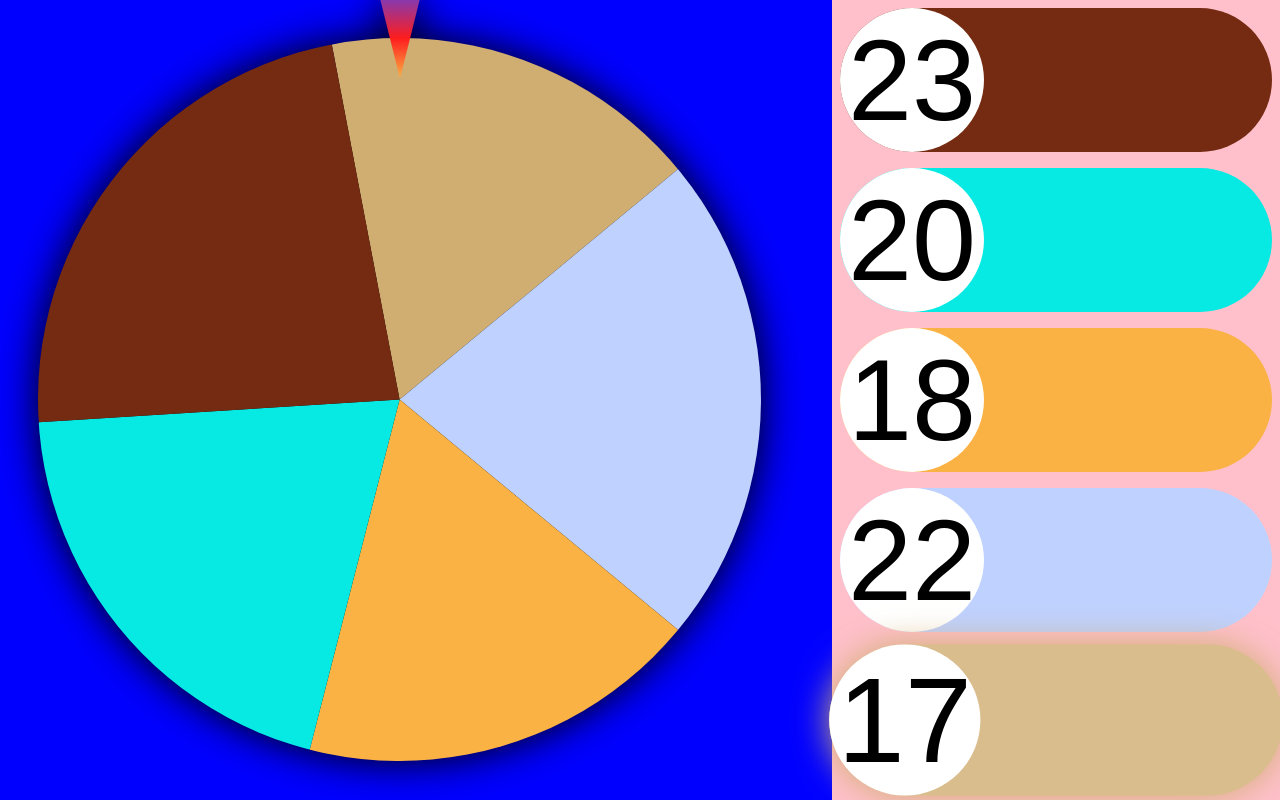
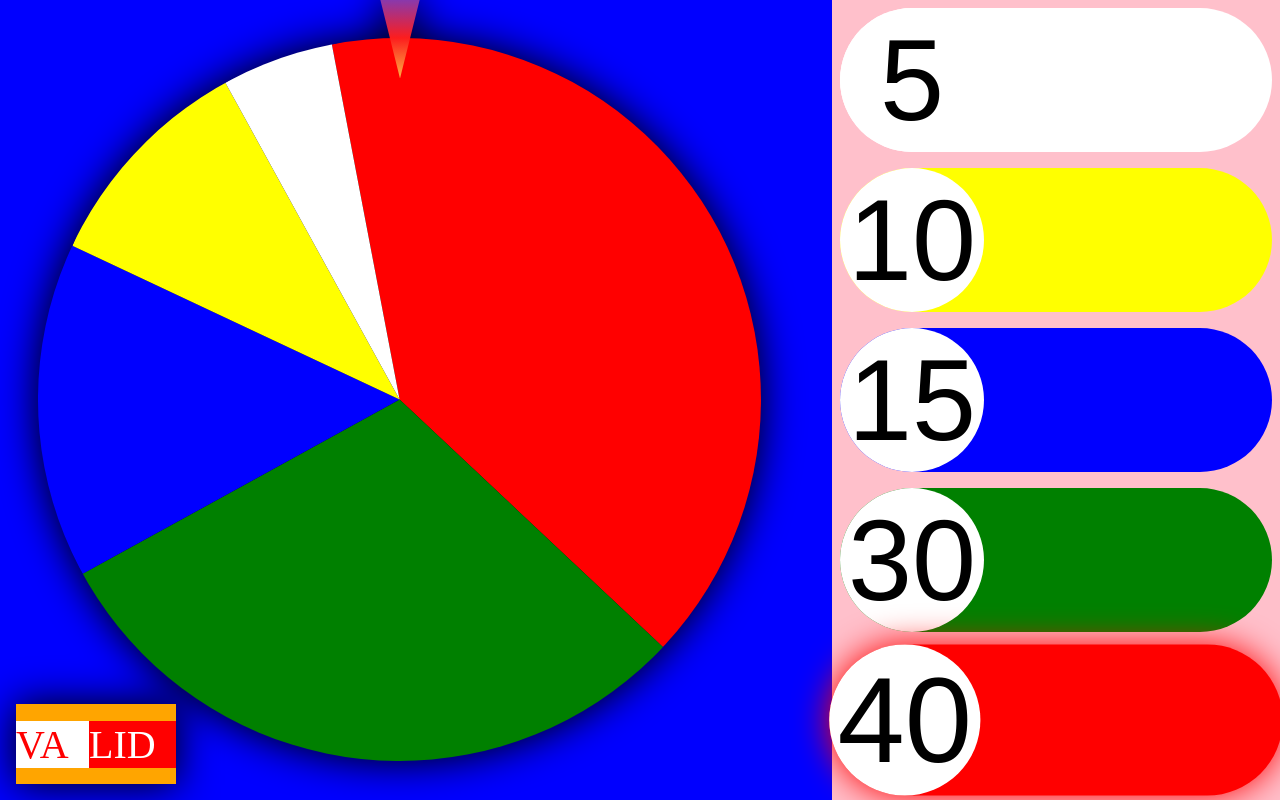
Before and after one commit to NPPortfolio/React_Reward_Wheel, a Next.js app: page / in a window 1280 px wide. Built offline with nearby package versions, Linux system fonts and the light colour scheme.

Commit message:
starting to add valid indicator

```diff
--- a/app/globals.css
+++ b/app/globals.css
@@ -48,9 +48,10 @@ html, body {
 }
 
 .rewardListElementStyleActive {
-  /*background-color: oklch(from var(--background-color) l calc(c + 1) h);*/
-  background-color: color-mix(in srgb, var(--background-color), white 20%);
-  filter: drop-shadow(0 0 1rem var(--background-color));
+  background-color: oklch(from var(--background-color) l calc(c + 0.1) h);
+  /*background-color: color-mix(in srgb, var(--background-color), white 20%);*/
+  /*filter: drop-shadow(0 0 1rem var(--background-color));*/
+  filter: drop-shadow(0 0 1rem oklch(from var(--background-color) l calc(c + 0.1) h));
   transform: scale(1.05);
   transform: translate(5% 5%);
 }
--- a/app/page.tsx
+++ b/app/page.tsx
@@ -6,17 +6,20 @@ import './globals.css'
 import './Vector2'
 import { Vector2 } from "./Vector2";
 
-export default function MyApp() {
+export default function Root() {
 
   const [segments, setSegments] = useState<RewardSegment[]>([
-    //{id : 0, color : 'blue', percentage : 33, percentage_offset : 0},
+    {id : 0, color : 'red', percentage : 40, percentage_offset : 0},
+    {id : 1, color : 'green', percentage : 30, percentage_offset : 40},
+    {id : 2, color : 'blue', percentage : 15, percentage_offset : 70},
+    {id : 3, color : 'yellow', percentage : 10, percentage_offset : 85},
+    {id : 4, color : 'white', percentage : 5, percentage_offset : 95},
   ])
 
   const [currentSegmentIndex, setCurrentSegmentIndex] = useState(0)
 
-  // 1. Define your initialization function
   const initFunction = () => {
-    randomizeSegments(5, 5)
+    //randomizeSegments(5, 5)
   };
 
   const randomizeSegments = (numSegments : number, minimumSegmentPercentage : number) => {
@@ -44,10 +47,9 @@ export default function MyApp() {
     setSegments(temp);
   }
 
-  // 2. Run it once on load
   useEffect(() => {
     initFunction();
-  }, []); // <-- Empty array ensures this only runs once
+  }, []);
 
   const addRandomSegment = () => {
     /*
@@ -182,7 +184,7 @@ function RewardListElement({color, percentage, className} : RewardListElementPro
             minHeight : 0,
             //marginRight : 'auto',
             //maxWidth : '0%',
-            maxHeight : '110%',
+            //maxHeight : '110%',
             //alignSelf : 'center',
             aspectRatio : 1/1,
 
@@ -254,6 +256,11 @@ function RewardWheel({segments, currentSegmentIndex, setCurrentSegmentIndex} : R
     releasedRotationRef.current = releasedRotation;
   }, [releasedRotation])
 
+  const numberOfSpinsRef = useRef(numberOfSpins)
+  useEffect(() => {
+    numberOfSpinsRef.current = numberOfSpins;
+  }, [numberOfSpins])
+
   /* the parent segment state isnt set at this point, so just have a static rotation with the currentSegmentIndex of 0
   useEffect(() => {
     animateSpin()
@@ -262,7 +269,15 @@ function RewardWheel({segments, currentSegmentIndex, setCurrentSegmentIndex} : R
 
   const applyRotation = (delta : number) => {
     let newRotation = rotationRef.current + delta
+
+    let spinCompleted : Boolean = false
+
+    if (!mouseDownRef.current && (isBetween(releasedRotationRef.current, rotationRef.current, newRotation, false))) {
+      spinCompleted = true
+    }
+
     // could minus and add 100 but maybe somehow one frame will put the rotation at -200 or less
+    // also, in that case it wouldn't count as two spins completed only one
     if (newRotation < 0) {
       if (newRotation < -100) {
         newRotation %= 100
@@ -271,15 +286,25 @@ function RewardWheel({segments, currentSegmentIndex, setCurrentSegmentIndex} : R
     } else {
       if (newRotation >= 100) {
         newRotation %= 100
+        // need an additional check here because the rotation is always positive, maybe better way to do it
+        if (!mouseDownRef.current && (isBetween(releasedRotationRef.current, rotationRef.current, newRotation-100, false))) {
+          spinCompleted = true
+        }
       }
+    }
+
+    if (spinCompleted) {
+      //console.log(rotationRef.current, releasedRotationRef.current, newRotation)
+      numberOfSpinsRef.current += 1
+      setNumberOfSpins(numberOfSpinsRef.current)
+      console.log(numberOfSpinsRef.current)
     }
 
     rotationRef.current = newRotation
     setRotation(newRotation)
 
-    //console.log(rotationRef.current)
-
     // optimization here to not iterate through the array every frame, maybe store rotation and left and right distance to next segment
+    // TODO: could check if a segment is passed over so it still lights up in the list while spinning
     for (let i = 0; i < segments.length; i += 1) {
       if ((rotationRef.current > segments[i].percentage_offset) && (rotationRef.current < segments[i].percentage_offset + segments[i].percentage)) {
         setCurrentSegmentIndex(i)
@@ -346,6 +371,8 @@ function RewardWheel({segments, currentSegmentIndex, setCurrentSegmentIndex} : R
     setMouseDown(false)
     releasedRotationRef.current = rotationRef.current
     setReleasedRotation(rotationRef.current)
+    numberOfSpinsRef.current = 0;
+    setNumberOfSpins(0)
     animateSpin()
   }
 
@@ -398,6 +425,7 @@ function RewardWheel({segments, currentSegmentIndex, setCurrentSegmentIndex} : R
           clipPath : 'polygon(0% 0%, 50% 100%, 100% 0%)',
         }}>
       </div>
+      <ValidIndicator />
       <div
         onMouseMove = {handleMouseMove}
         onMouseDown = {handleMouseDown}
@@ -582,6 +610,51 @@ const Reward_Segment_polygon_coordinates_from_rotation_percentage = (percentage
   //return x_string + "% " + y_string + "%"
 }
 
+function ValidIndicator(/*{numberOfSpins} : number*/) {
+
+
+
+  return (
+    <div
+      style = {{
+        backgroundColor : 'orange',
+        position : 'absolute',
+        width : '20%',
+        maxWidth : '20%',
+        maxHeight : '10%',
+        left : '2%',
+        bottom : '2%',
+        display : 'flex',
+        alignItems : 'center',
+        justifyContent : 'center',
+
+        containerType : 'inline-size',
+      }}
+    >
+      <p
+      style = {{
+        color : 'red',
+        fontSize : '5cqh',
+        backgroundColor : 'white',
+        flexGrow : '1',
+      }}
+      >
+        {"VALID".substring(0, 2)}
+      </p>
+      <p
+      style = {{
+        color : 'white',
+        fontSize : '5cqh',
+        backgroundColor : 'red',
+        flexGrow : '1',
+      }}
+      >
+        {"VALID".substring(2, 5)}
+      </p>
+    </div>
+  )
+}
+
 
 
 // misc functions
@@ -596,6 +669,12 @@ function randomNumberRangeInclusive(min : number, max : number): number {
   const maxFloor = Math.floor(max);
 
   return Math.floor(Math.random() * (maxFloor - minCeil + 1)) + minCeil;
+}
+
+function isBetween(num: number, a: number, b: number, inclusive: boolean = true): boolean {
+  return inclusive
+    ? num >= Math.min(a, b) && num <= Math.max(a, b)
+    : num > Math.min(a, b) && num < Math.max(a, b);
 }
 
 
```
